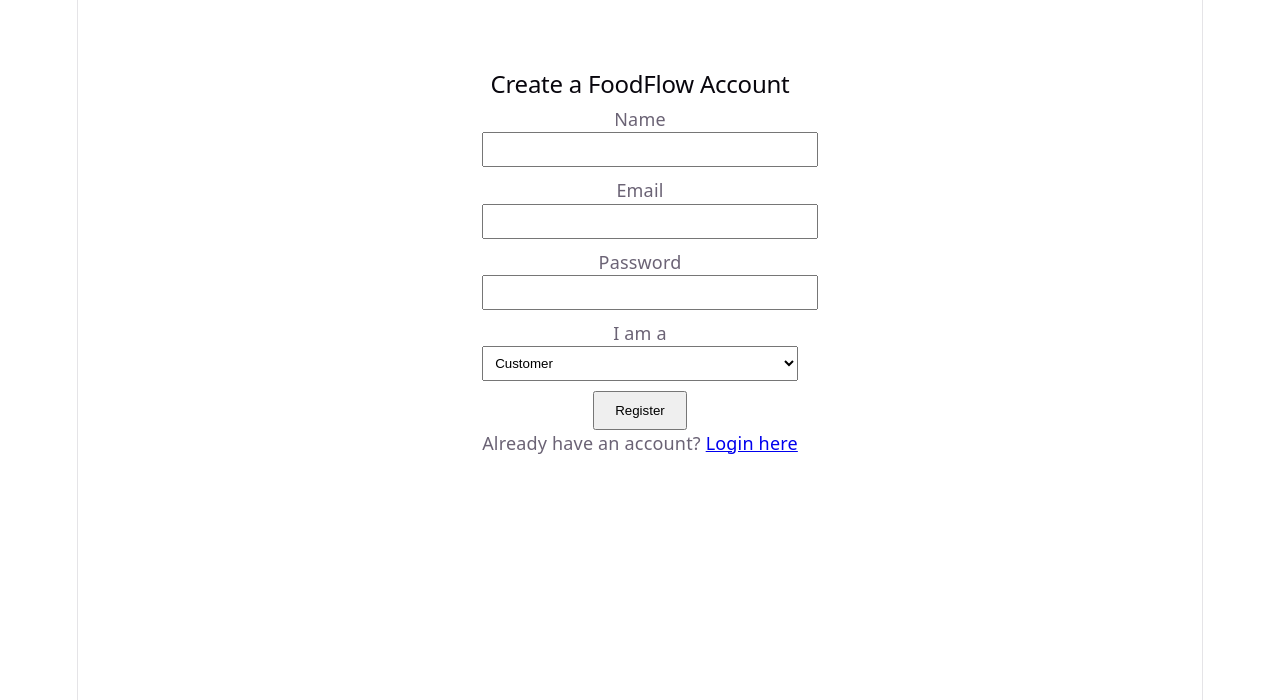
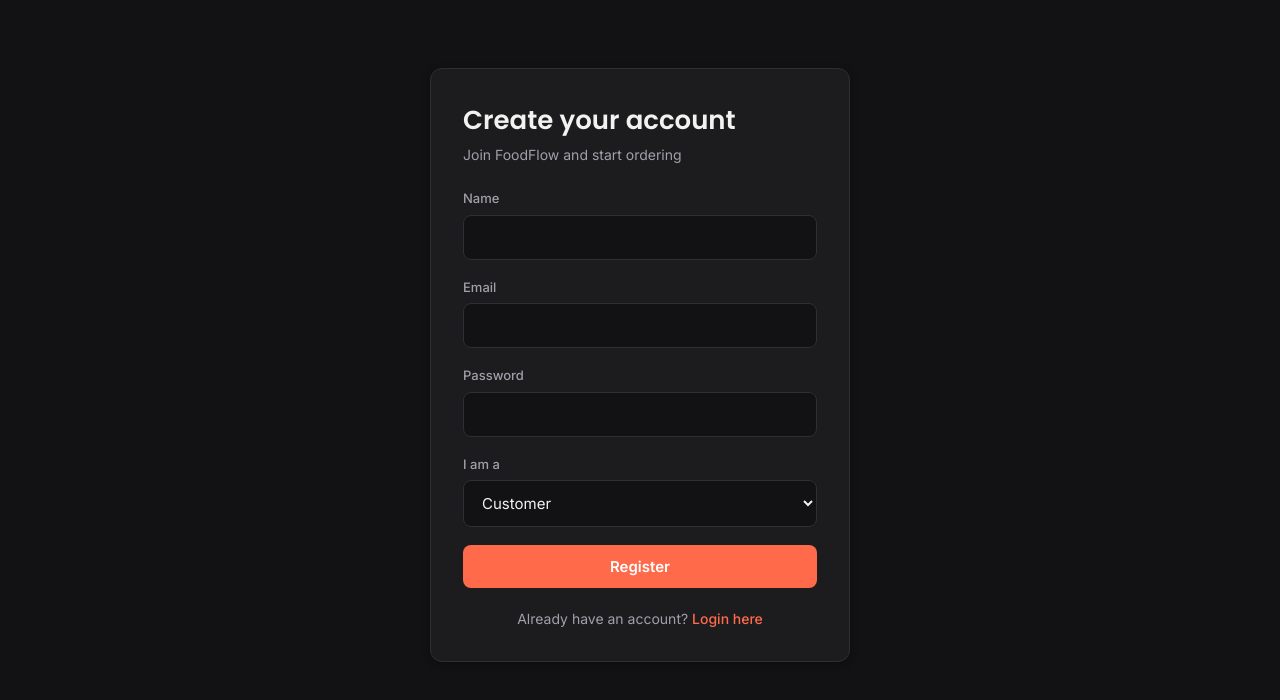
Before and after one commit to toyeshkumar06/foodflow, a React (Vite) app in the folder foodflow-frontend/: page /register in a window 1280 px wide. Shown: the top 700 px of the page. Built offline with nearby package versions, Linux system fonts and the light colour scheme.

Commit message:
feat: add dark theme design system, Navbar component, and styled auth pages

```diff
--- a/foodflow-frontend/index.html
+++ b/foodflow-frontend/index.html
@@ -2,9 +2,12 @@
 <html lang="en">
   <head>
     <meta charset="UTF-8" />
-    <link rel="icon" type="image/svg+xml" href="/favicon.svg" />
+    <link rel="icon" type="image/svg+xml" href="/vite.svg" />
     <meta name="viewport" content="width=device-width, initial-scale=1.0" />
-    <title>foodflow-frontend</title>
+    <link rel="preconnect" href="https://fonts.googleapis.com">
+    <link rel="preconnect" href="https://fonts.gstatic.com" crossorigin>
+    <link href="https://fonts.googleapis.com/css2?family=Poppins:wght@400;500;600;700&family=Inter:wght@400;500;600&display=swap" rel="stylesheet">
+    <title>FoodFlow</title>
   </head>
   <body>
     <div id="root"></div>
--- /dev/null
+++ b/foodflow-frontend/src/components/Navbar.jsx
@@ -0,0 +1,34 @@
+import { useAuth } from "../context/AuthContext";
+import { useNavigate } from "react-router-dom";
+
+function Navbar() {
+  const { user, logout } = useAuth();
+  const navigate = useNavigate();
+
+  const handleLogout = () => {
+    logout();
+    navigate("/login");
+  };
+
+  const formatRole = (role) => {
+    if (!role) return "";
+    return role.replace("_", " ").toLowerCase();
+  };
+
+  return (
+    <nav className="navbar">
+      <div className="navbar-inner">
+        <span className="navbar-logo">FoodFlow</span>
+        {user && (
+          <div className="navbar-right">
+            <span className="navbar-role-badge">{formatRole(user.role)}</span>
+            <span className="navbar-email">{user.email}</span>
+            <button className="btn btn-secondary" onClick={handleLogout}>Logout</button>
+          </div>
+        )}
+      </div>
+    </nav>
+  );
+}
+
+export default Navbar;
--- a/foodflow-frontend/src/index.css
+++ b/foodflow-frontend/src/index.css
@@ -1,111 +1,226 @@
 :root {
-  --text: #6b6375;
-  --text-h: #08060d;
-  --bg: #fff;
-  --border: #e5e4e7;
-  --code-bg: #f4f3ec;
-  --accent: #aa3bff;
-  --accent-bg: rgba(170, 59, 255, 0.1);
-  --accent-border: rgba(170, 59, 255, 0.5);
-  --social-bg: rgba(244, 243, 236, 0.5);
-  --shadow:
-    rgba(0, 0, 0, 0.1) 0 10px 15px -3px, rgba(0, 0, 0, 0.05) 0 4px 6px -2px;
-
-  --sans: system-ui, 'Segoe UI', Roboto, sans-serif;
-  --heading: system-ui, 'Segoe UI', Roboto, sans-serif;
-  --mono: ui-monospace, Consolas, monospace;
-
-  font: 18px/145% var(--sans);
-  letter-spacing: 0.18px;
-  color-scheme: light dark;
-  color: var(--text);
-  background: var(--bg);
-  font-synthesis: none;
-  text-rendering: optimizeLegibility;
-  -webkit-font-smoothing: antialiased;
-  -moz-osx-font-smoothing: grayscale;
-
-  @media (max-width: 1024px) {
-    font-size: 16px;
-  }
+  --color-primary: #FF6B4A;
+  --color-primary-dark: #FF4D26;
+  --color-primary-light: #3A241F;
+  --color-secondary: #4ADE9E;
+  --color-text: #F2F2F0;
+  --color-text-light: #A0A0A8;
+  --color-bg: #121214;
+  --color-card: #1C1C1F;
+  --color-border: #2E2E33;
+  --color-success: #4ADE9E;
+  --color-error: #FF6B6B;
+  --radius: 12px;
+  --shadow: 0 2px 8px rgba(0, 0, 0, 0.3);
+  --shadow-hover: 0 8px 28px rgba(255, 90, 60, 0.15);
 }
 
-@media (prefers-color-scheme: dark) {
-  :root {
-    --text: #9ca3af;
-    --text-h: #f3f4f6;
-    --bg: #16171d;
-    --border: #2e303a;
-    --code-bg: #1f2028;
-    --accent: #c084fc;
-    --accent-bg: rgba(192, 132, 252, 0.15);
-    --accent-border: rgba(192, 132, 252, 0.5);
-    --social-bg: rgba(47, 48, 58, 0.5);
-    --shadow:
-      rgba(0, 0, 0, 0.4) 0 10px 15px -3px, rgba(0, 0, 0, 0.25) 0 4px 6px -2px;
-  }
-
-  #social .button-icon {
-    filter: invert(1) brightness(2);
-  }
+* {
+  box-sizing: border-box;
+  margin: 0;
+  padding: 0;
 }
 
 body {
-  margin: 0;
+  font-family: 'Inter', sans-serif;
+  background-color: var(--color-bg);
+  color: var(--color-text);
+  line-height: 1.5;
 }
 
-#root {
-  width: 1126px;
-  max-width: 100%;
-  margin: 0 auto;
-  text-align: center;
-  border-inline: 1px solid var(--border);
-  min-height: 100svh;
-  display: flex;
-  flex-direction: column;
-  box-sizing: border-box;
+h1, h2, h3, h4 {
+  font-family: 'Poppins', sans-serif;
+  font-weight: 600;
+  color: var(--color-text);
 }
 
-h1,
-h2 {
-  font-family: var(--heading);
+a {
+  color: var(--color-primary);
+  text-decoration: none;
   font-weight: 500;
-  color: var(--text-h);
+}
+a:hover {
+  color: var(--color-primary-dark);
 }
 
-h1 {
-  font-size: 56px;
-  letter-spacing: -1.68px;
-  margin: 32px 0;
-  @media (max-width: 1024px) {
-    font-size: 36px;
-    margin: 20px 0;
-  }
-}
-h2 {
-  font-size: 24px;
-  line-height: 118%;
-  letter-spacing: -0.24px;
-  margin: 0 0 8px;
-  @media (max-width: 1024px) {
-    font-size: 20px;
-  }
-}
-p {
-  margin: 0;
+/* Layout helpers */
+.page-container {
+  max-width: 1100px;
+  margin: 0 auto;
+  padding: 0 24px;
 }
 
-code,
-.counter {
-  font-family: var(--mono);
-  display: inline-flex;
-  border-radius: 4px;
-  color: var(--text-h);
+.centered-page {
+  min-height: calc(100vh - 70px);
+  display: flex;
+  align-items: center;
+  justify-content: center;
+  padding: 24px;
 }
 
-code {
+/* Card */
+.card {
+  background: var(--color-card);
+  border-radius: var(--radius);
+  box-shadow: var(--shadow);
+  padding: 32px;
+  border: 1px solid var(--color-border);
+}
+
+/* Auth forms */
+.auth-card {
+  width: 100%;
+  max-width: 420px;
+}
+
+.auth-card h2 {
+  font-size: 26px;
+  margin-bottom: 4px;
+}
+
+.auth-subtitle {
+  color: var(--color-text-light);
+  font-size: 14px;
+  margin-bottom: 24px;
+}
+
+.form-group {
+  margin-bottom: 18px;
+}
+
+.form-group label {
+  display: block;
+  font-size: 13px;
+  font-weight: 500;
+  margin-bottom: 6px;
+  color: var(--color-text-light);
+}
+
+.input-field {
+  width: 100%;
+  padding: 12px 14px;
   font-size: 15px;
-  line-height: 135%;
-  padding: 4px 8px;
-  background: var(--code-bg);
+  font-family: 'Inter', sans-serif;
+  border: 1.5px solid var(--color-border);
+  border-radius: 8px;
+  background: var(--color-bg);
+  color: var(--color-text);
+  transition: border-color 0.15s ease;
 }
+
+.input-field::placeholder {
+  color: var(--color-text-light);
+}
+
+.input-field:focus {
+  outline: none;
+  border-color: var(--color-primary);
+  background: #17171A;
+}
+
+select.input-field {
+  cursor: pointer;
+}
+
+select.input-field option {
+  background: var(--color-card);
+  color: var(--color-text);
+}
+
+/* Buttons */
+.btn {
+  display: inline-block;
+  padding: 12px 24px;
+  font-size: 15px;
+  font-weight: 600;
+  font-family: 'Inter', sans-serif;
+  border: none;
+  border-radius: 8px;
+  cursor: pointer;
+  transition: transform 0.1s ease, box-shadow 0.15s ease;
+}
+
+.btn-primary {
+  background: var(--color-primary);
+  color: white;
+  width: 100%;
+}
+.btn-primary:hover {
+  background: var(--color-primary-dark);
+  box-shadow: var(--shadow-hover);
+}
+.btn-primary:active {
+  transform: scale(0.98);
+}
+
+.btn-secondary {
+  background: transparent;
+  color: var(--color-text);
+  border: 1.5px solid var(--color-border);
+}
+.btn-secondary:hover {
+  border-color: var(--color-primary);
+  color: var(--color-primary);
+}
+
+/* Error / helper text */
+.error-text {
+  color: var(--color-error);
+  font-size: 14px;
+  background: rgba(255, 107, 107, 0.1);
+  padding: 10px 12px;
+  border-radius: 8px;
+  margin-bottom: 16px;
+  border: 1px solid rgba(255, 107, 107, 0.25);
+}
+
+.auth-footer {
+  margin-top: 20px;
+  font-size: 14px;
+  text-align: center;
+  color: var(--color-text-light);
+}
+
+/* Navbar */
+.navbar {
+  background: var(--color-card);
+  border-bottom: 1px solid var(--color-border);
+  padding: 16px 0;
+}
+
+.navbar-inner {
+  max-width: 1100px;
+  margin: 0 auto;
+  padding: 0 24px;
+  display: flex;
+  align-items: center;
+  justify-content: space-between;
+}
+
+.navbar-logo {
+  font-family: 'Poppins', sans-serif;
+  font-size: 22px;
+  font-weight: 700;
+  color: var(--color-primary);
+}
+
+.navbar-right {
+  display: flex;
+  align-items: center;
+  gap: 16px;
+}
+
+.navbar-role-badge {
+  font-size: 12px;
+  font-weight: 600;
+  background: var(--color-primary-light);
+  color: var(--color-primary);
+  padding: 4px 10px;
+  border-radius: 20px;
+  text-transform: capitalize;
+}
+
+.navbar-email {
+  font-size: 14px;
+  color: var(--color-text-light);
+}
--- a/foodflow-frontend/src/pages/Home.jsx
+++ b/foodflow-frontend/src/pages/Home.jsx
@@ -1,22 +1,22 @@
 import { useAuth } from "../context/AuthContext";
-import { useNavigate } from "react-router-dom";
+import Navbar from "../components/Navbar";
 
 function Home() {
-  const { user, logout } = useAuth();
-  const navigate = useNavigate();
-
-  const handleLogout = () => {
-    logout();
-    navigate("/login");
-  };
+  const { user } = useAuth();
 
   return (
-    <div style={{ maxWidth: "600px", margin: "50px auto", padding: "20px" }}>
-      <h2>Welcome to FoodFlow</h2>
-      <p>Logged in as: <strong>{user?.email}</strong></p>
-      <p>Role: <strong>{user?.role}</strong></p>
-      <button onClick={handleLogout} style={{ padding: "10px 20px" }}>Logout</button>
-    </div>
+    <>
+      <Navbar />
+      <div className="page-container" style={{ paddingTop: "60px" }}>
+        <h1 style={{ fontSize: "32px", marginBottom: "8px" }}>
+          Hey there 👋
+        </h1>
+        <p style={{ color: "var(--color-text-light)", fontSize: "16px" }}>
+          You're logged in as <strong>{user?.email}</strong>. This is where your
+          dashboard will come together as we build out the next pages.
+        </p>
+      </div>
+    </>
   );
 }
 
--- a/foodflow-frontend/src/pages/Register.jsx
+++ b/foodflow-frontend/src/pages/Register.jsx
@@ -26,33 +26,40 @@
   };
 
   return (
-    <div style={{ maxWidth: "400px", margin: "50px auto", padding: "20px" }}>
-      <h2>Create a FoodFlow Account</h2>
+    <div className="centered-page">
+      <div className="card auth-card">
+        <h2>Create your account</h2>
+        <p className="auth-subtitle">Join FoodFlow and start ordering</p>
+
         <form onSubmit={handleSubmit}>
-        <div style={{ marginBottom: "10px" }}>
-          <label>Name</label><br />
-          <input value={name} onChange={(e) => setName(e.target.value)} required style={{ width: "100%", padding: "8px" }} />
+          <div className="form-group">
+            <label>Name</label>
+            <input className="input-field" value={name} onChange={(e) => setName(e.target.value)} required />
           </div>
-        <div style={{ marginBottom: "10px" }}>
-          <label>Email</label><br />
-          <input type="email" value={email} onChange={(e) => setEmail(e.target.value)} required style={{ width: "100%", padding: "8px" }} />
+          <div className="form-group">
+            <label>Email</label>
+            <input type="email" className="input-field" value={email} onChange={(e) => setEmail(e.target.value)} required />
           </div>
-        <div style={{ marginBottom: "10px" }}>
-          <label>Password</label><br />
-          <input type="password" value={password} onChange={(e) => setPassword(e.target.value)} required style={{ width: "100%", padding: "8px" }} />
+          <div className="form-group">
+            <label>Password</label>
+            <input type="password" className="input-field" value={password} onChange={(e) => setPassword(e.target.value)} required />
           </div>
-        <div style={{ marginBottom: "10px" }}>
-          <label>I am a</label><br />
-          <select value={role} onChange={(e) => setRole(e.target.value)} style={{ width: "100%", padding: "8px" }}>
+          <div className="form-group">
+            <label>I am a</label>
+            <select className="input-field" value={role} onChange={(e) => setRole(e.target.value)}>
               <option value="CUSTOMER">Customer</option>
               <option value="RESTAURANT_OWNER">Restaurant Owner</option>
               <option value="DELIVERY_AGENT">Delivery Agent</option>
             </select>
           </div>
-        {error && <p style={{ color: "red" }}>{error}</p>}
-        <button type="submit" style={{ padding: "10px 20px" }}>Register</button>
+          {error && <p className="error-text">{error}</p>}
+          <button type="submit" className="btn btn-primary">Register</button>
         </form>
-      <p>Already have an account? <Link to="/login">Login here</Link></p>
+
+        <p className="auth-footer">
+          Already have an account? <Link to="/login">Login here</Link>
+        </p>
+      </div>
     </div>
   );
 }
```
Also changed, not shown: foodflow-frontend/src/pages/Login.jsx (+20 -13 lines). Lines whose indentation alone changed are shown as unchanged.
